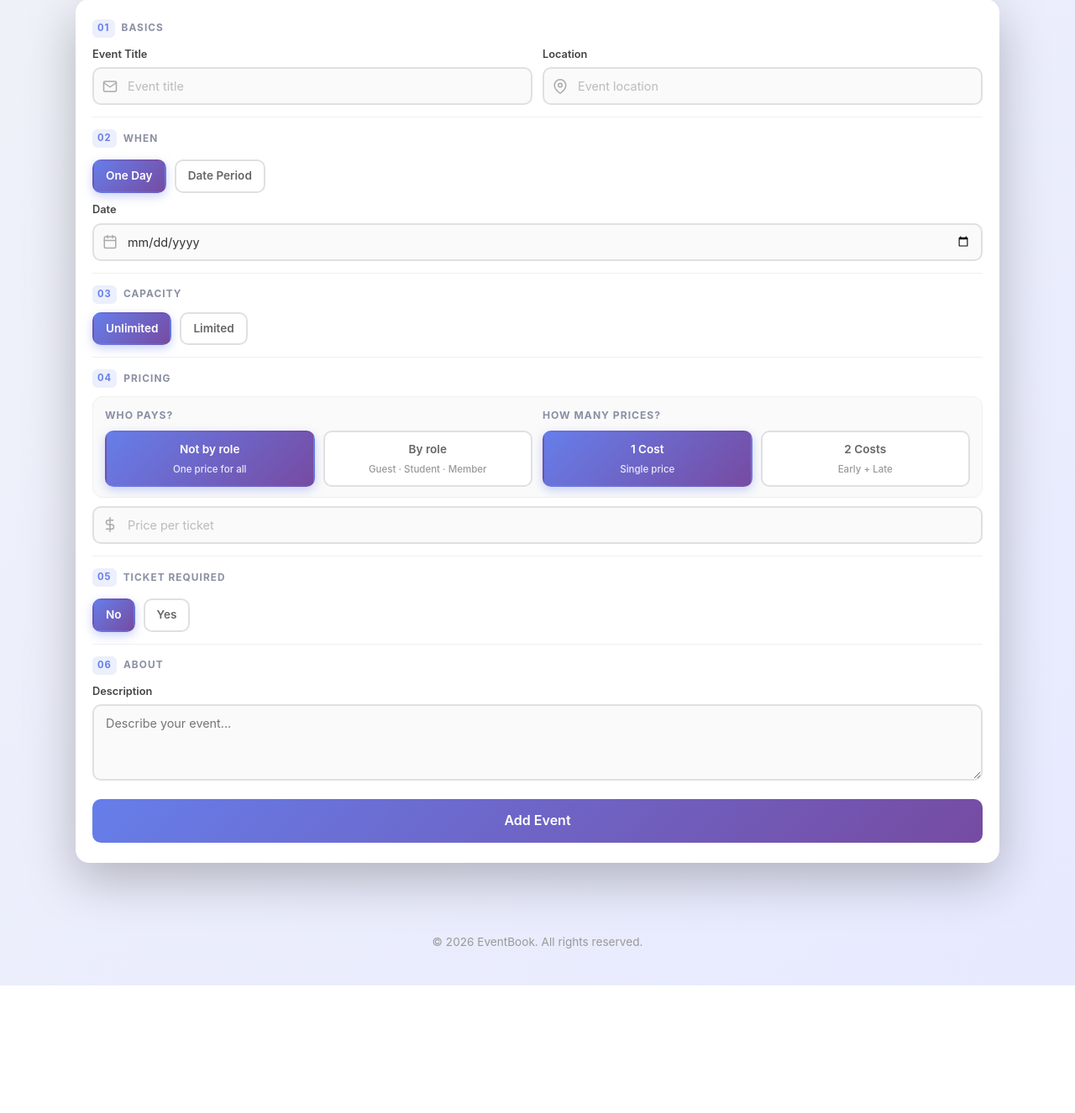
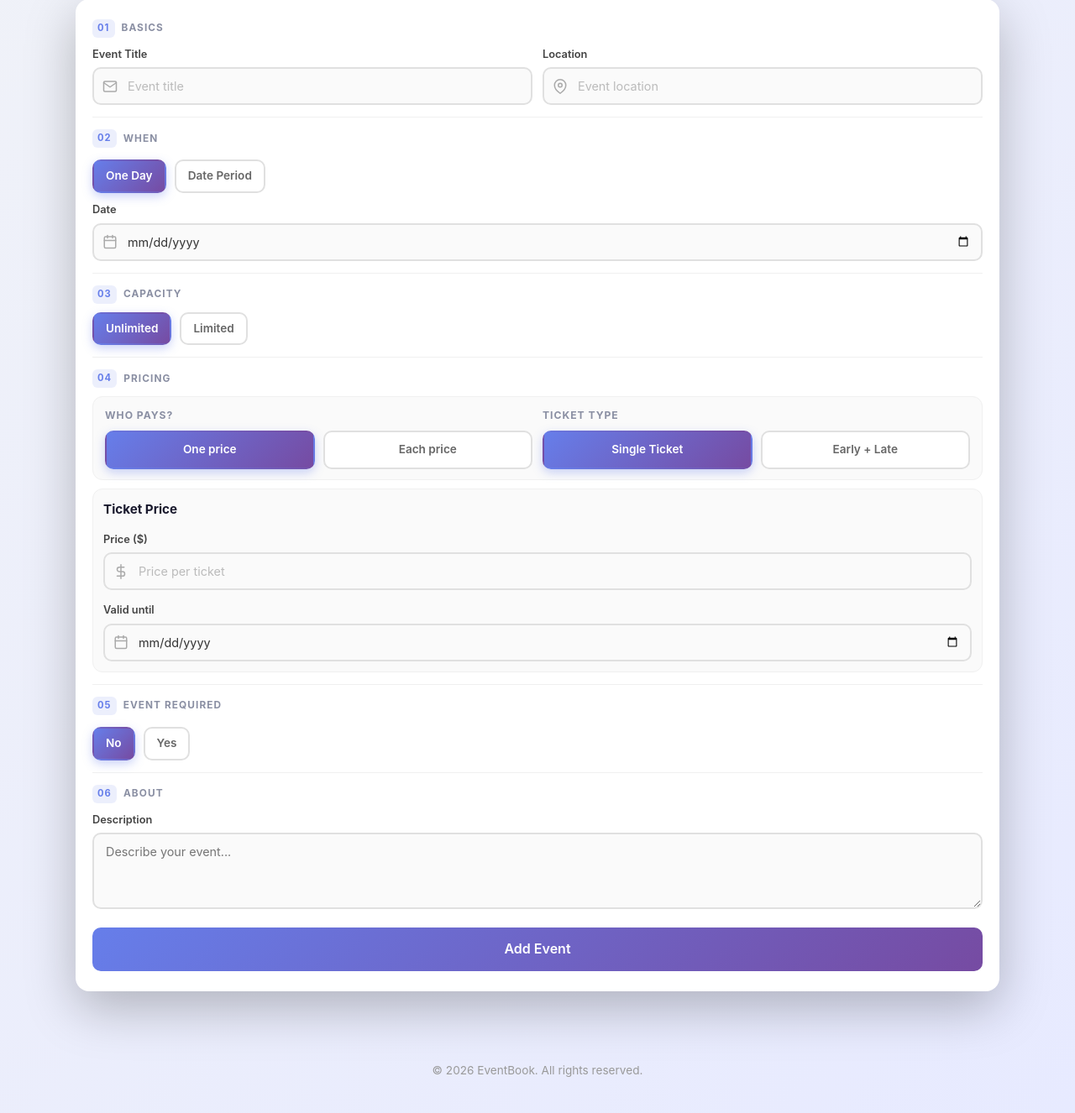
Before and after one commit to AkumaShachi/EventBook, a CodeIgniter app: page /database/home/add_event in a window 1280 px wide. Shown: the part 163-1489 px from the top of the page at 84% size. Before the commit the page ends 1337 px from the top, so only its background shows below. Run offline with CodeIgniter, Linux system fonts and the light colour scheme.

Commit message:
fix: update database configuration, enhance event pricing UI, and remove terms agreement from registration

```diff
--- a/application/config/database.php
+++ b/application/config/database.php
@@ -76,13 +76,13 @@ $query_builder = TRUE;
 $db['default'] = array(
 	'dsn'	=> '',
 	'hostname' => 'localhost',
-	'username' => '',
+	'username' => 'root',
 	'password' => '',
-	'database' => '',
+	'database' => 'booking_ticket',
 	'dbdriver' => 'mysqli',
 	'dbprefix' => '',
 	'pconnect' => FALSE,
-	'db_debug' => (ENVIRONMENT !== 'production'),
+	'db_debug' => (ENVIRONMENT !== 'development'),
 	'cache_on' => FALSE,
 	'cachedir' => '',
 	'char_set' => 'utf8',
--- a/application/views/home/add_event.php
+++ b/application/views/home/add_event.php
@@ -147,58 +147,74 @@ $ticketEvents = array(
                                 <div class="radio-group price-mode-group">
                                     <label class="radio-option">
                                         <input type="radio" name="eventRolePricing" value="no" checked>
-                                        <span>Not by role</span>
-                                        <span class="radio-hint">One price for all</span>
+                                        <span>One price</span>
                                     </label>
                                     <label class="radio-option">
                                         <input type="radio" name="eventRolePricing" value="yes">
-                                        <span>By role</span>
-                                        <span class="radio-hint">Guest · Student · Member</span>
+                                        <span>Each price</span>
                                     </label>
                                 </div>
                             </div>
                             <div class="price-mode-step">
-                                <span class="price-mode-label">How many prices?</span>
+                                <span class="price-mode-label">Ticket Type</span>
                                 <div class="radio-group price-mode-group">
                                     <label class="radio-option">
                                         <input type="radio" name="eventPriceType" value="single" checked>
-                                        <span>1 Cost</span>
-                                        <span class="radio-hint">Single price</span>
+                                        <span>Single Ticket</span>
                                     </label>
                                     <label class="radio-option">
                                         <input type="radio" name="eventPriceType" value="tiers">
-                                        <span>2 Costs</span>
-                                        <span class="radio-hint">Early + Late</span>
+                                        <span>Early + Late</span>
                                     </label>
                                 </div>
                             </div>
                         </div>
 
-                        <div class="input-wrapper" id="singlePriceField"><?php echo $i_dollar; ?>
+                        <div class="price-tiers" id="singlePriceField">
+                            <div class="price-tier">
+                                <div class="price-tier-title">Ticket Price</div>
+                                <div class="form-group">
+                                    <label for="eventPrice">Price ($)</label>
+                                    <div class="input-wrapper"><?php echo $i_dollar; ?>
                                         <input type="number" id="eventPrice" name="eventPrice" min="0" step="0.01" placeholder="Price per ticket">
+                                    </div>
+                                </div>
+                                <div class="form-group">
+                                    <label for="eventPriceDate">Valid until</label>
+                                    <div class="input-wrapper"><?php echo $i_cal; ?>
+                                        <input type="date" id="eventPriceDate" name="eventPriceDate">
+                                    </div>
+                                </div>
+                            </div>
                         </div>
 
                         <div class="price-tiers" id="singleRolePrices" style="display:none;">
                             <div class="price-tier">
                                 <div class="price-tier-title">Ticket Price</div>
-                                <div class="role-prices">
-                                    <div class="role-price-row">
+                                <div class="role-prices role-prices-dates">
+                                    <span class="role-price-head">role</span>
+                                    <span class="role-price-head">price</span>
+                                    <span class="role-price-head role-price-head-date">Valid until</span>
                                     <span class="role-price-label">Guest</span>
                                     <div class="input-wrapper"><?php echo $i_dollar; ?>
                                         <input type="number" id="priceGuest" name="guestPrice" min="0" step="0.01" placeholder="Price">
                                     </div>
+                                    <div class="input-wrapper"><?php echo $i_cal; ?>
+                                        <input type="date" id="priceGuestDate" name="priceGuestDate">
                                     </div>
-                                    <div class="role-price-row">
                                     <span class="role-price-label">Student</span>
                                     <div class="input-wrapper"><?php echo $i_dollar; ?>
                                         <input type="number" id="priceStudent" name="studentPrice" min="0" step="0.01" placeholder="Price">
                                     </div>
+                                    <div class="input-wrapper"><?php echo $i_cal; ?>
+                                        <input type="date" id="priceStudentDate" name="priceStudentDate">
                                     </div>
-                                    <div class="role-price-row">
                                     <span class="role-price-label">Member</span>
                                     <div class="input-wrapper"><?php echo $i_dollar; ?>
                                         <input type="number" id="priceMember" name="memberPrice" min="0" step="0.01" placeholder="Price">
                                     </div>
+                                    <div class="input-wrapper"><?php echo $i_cal; ?>
+                                        <input type="date" id="priceMemberDate" name="priceMemberDate">
                                     </div>
                                 </div>
                             </div>
@@ -206,9 +222,9 @@ $ticketEvents = array(
 
                         <div class="price-tiers" id="fixedTiersField" style="display:none;">
                             <div class="price-tier">
-                                <div class="price-tier-title">Early Cost</div>
+                                <div class="price-tier-title">Early Ticket Price</div>
                                 <div class="form-group">
-                                    <label for="earlyPrice">Early Price ($)</label>
+                                    <label for="earlyPrice">Price ($)</label>
                                     <div class="input-wrapper"><?php echo $i_dollar; ?>
                                         <input type="number" id="earlyPrice" name="earlyPrice" min="0" step="0.01" placeholder="Early price">
                                     </div>
@@ -221,7 +237,7 @@ $ticketEvents = array(
                                 </div>
                             </div>
                             <div class="price-tier">
-                                <div class="price-tier-title">Late Cost</div>
+                                <div class="price-tier-title">Late Ticket</div>
                                 <div class="form-group">
                                     <label for="latePrice">Late Price ($)</label>
                                     <div class="input-wrapper"><?php echo $i_dollar; ?>
@@ -239,60 +255,60 @@ $ticketEvents = array(
 
                         <div class="price-tiers" id="roleTiersField" style="display:none;">
                             <div class="price-tier">
-                                <div class="price-tier-title">Early Cost</div>
-                                <div class="role-prices">
-                                    <div class="role-price-row">
+                                <div class="price-tier-title">Early Ticket</div>
+                                <div class="role-prices role-prices-dates">
+                                    <span class="role-price-head">role</span>
+                                    <span class="role-price-head">price</span>
+                                    <span class="role-price-head role-price-head-date">Valid until</span>
                                     <span class="role-price-label">Guest</span>
                                     <div class="input-wrapper"><?php echo $i_dollar; ?>
                                         <input type="number" id="earlyGuest" name="earlyGuest" min="0" step="0.01" placeholder="Price">
                                     </div>
+                                    <div class="input-wrapper"><?php echo $i_cal; ?>
+                                        <input type="date" id="earlyGuestDate" name="earlyGuestDate">
                                     </div>
-                                    <div class="role-price-row">
                                     <span class="role-price-label">Student</span>
                                     <div class="input-wrapper"><?php echo $i_dollar; ?>
                                         <input type="number" id="earlyStudent" name="earlyStudent" min="0" step="0.01" placeholder="Price">
                                     </div>
+                                    <div class="input-wrapper"><?php echo $i_cal; ?>
+                                        <input type="date" id="earlyStudentDate" name="earlyStudentDate">
                                     </div>
-                                    <div class="role-price-row">
                                     <span class="role-price-label">Member</span>
                                     <div class="input-wrapper"><?php echo $i_dollar; ?>
                                         <input type="number" id="earlyMember" name="earlyMember" min="0" step="0.01" placeholder="Price">
                                     </div>
-                                    </div>
-                                </div>
-                                <div class="form-group">
-                                    <label for="roleEarlyDate">Valid until</label>
                                     <div class="input-wrapper"><?php echo $i_cal; ?>
-                                        <input type="date" id="roleEarlyDate" name="roleEarlyDate">
+                                        <input type="date" id="earlyMemberDate" name="earlyMemberDate">
                                     </div>
                                 </div>
                             </div>
                             <div class="price-tier">
-                                <div class="price-tier-title">Late Cost</div>
-                                <div class="role-prices">
-                                    <div class="role-price-row">
+                                <div class="price-tier-title">Late Ticket</div>
+                                <div class="role-prices role-prices-dates">
+                                    <span class="role-price-head">role</span>
+                                    <span class="role-price-head">price</span>
+                                    <span class="role-price-head role-price-head-date">Valid until</span>
                                     <span class="role-price-label">Guest</span>
                                     <div class="input-wrapper"><?php echo $i_dollar; ?>
                                         <input type="number" id="lateGuest" name="lateGuest" min="0" step="0.01" placeholder="Price">
                                     </div>
+                                    <div class="input-wrapper"><?php echo $i_cal; ?>
+                                        <input type="date" id="lateGuestDate" name="lateGuestDate">
                                     </div>
-                                    <div class="role-price-row">
                                     <span class="role-price-label">Student</span>
                                     <div class="input-wrapper"><?php echo $i_dollar; ?>
                                         <input type="number" id="lateStudent" name="lateStudent" min="0" step="0.01" placeholder="Price">
                                     </div>
+                                    <div class="input-wrapper"><?php echo $i_cal; ?>
+                                        <input type="date" id="lateStudentDate" name="lateStudentDate">
                                     </div>
-                                    <div class="role-price-row">
                                     <span class="role-price-label">Member</span>
                                     <div class="input-wrapper"><?php echo $i_dollar; ?>
                                         <input type="number" id="lateMember" name="lateMember" min="0" step="0.01" placeholder="Price">
                                     </div>
-                                    </div>
-                                </div>
-                                <div class="form-group">
-                                    <label for="roleLateDate">Valid until</label>
                                     <div class="input-wrapper"><?php echo $i_cal; ?>
-                                        <input type="date" id="roleLateDate" name="roleLateDate">
+                                        <input type="date" id="lateMemberDate" name="lateMemberDate">
                                     </div>
                                 </div>
                             </div>
@@ -300,7 +316,7 @@ $ticketEvents = array(
                     </div>
 
                     <div class="event-section">
-                        <span class="event-section-label"><span class="section-num">05</span> Ticket Required</span>
+                        <span class="event-section-label"><span class="section-num">05</span> Event Required</span>
                         <div class="radio-group">
                             <label class="radio-option">
                                 <input type="radio" name="eventRequiresTicket" value="no" checked>
--- a/assets/css/styles.css
+++ b/assets/css/styles.css
@@ -892,6 +892,26 @@ body {
 
 .role-price-row .input-wrapper {
     flex: 1;
+}
+
+.role-prices-dates {
+    display: grid;
+    grid-template-columns: 76px minmax(0, 1fr) minmax(0, 1.15fr);
+    column-gap: 10px;
+    row-gap: 8px;
+    align-items: center;
+}
+
+.role-price-head {
+    font-size: 0.72rem;
+    font-weight: 600;
+    color: #8a8fa3;
+    text-transform: uppercase;
+    letter-spacing: 0.04em;
+}
+
+.role-price-head-date {
+    text-align: left;
 }
 
 @media (max-width: 640px) {
--- a/assets/js/scrips.js
+++ b/assets/js/scrips.js
@@ -170,24 +170,6 @@ document.addEventListener('DOMContentLoaded', function () {
             } else if (fields.confirmPassword.value !== fields.password.value) {
                 showError(fields.confirmPassword);
                 valid = false;
-            }
-
-            var terms = document.getElementById('terms');
-            var termsError = document.getElementById('termsError');
-
-            if (!terms.checked) {
-                terms.classList.add('input-error');
-                if (!termsError) {
-                    termsError = document.createElement('span');
-                    termsError.id = 'termsError';
-                    termsError.className = 'error-message';
-                    terms.parentNode.appendChild(termsError);
-                }
-                termsError.textContent ;
-                valid = false;
-            } else {
-                terms.classList.remove('input-error');
-                if (termsError) termsError.textContent = '';
             }
 
             if (!valid) return;
@@ -470,12 +452,13 @@ document.addEventListener('DOMContentLoaded', function () {
                     ['early', 'late'].forEach(function (prefix) {
                         ['Guest', 'Student', 'Member'].forEach(function (role) {
                             checkPrice(prefix + role, role);
+                            checkTierDates(prefix, prefix + role + 'Date');
                         });
-                        checkTierDates(prefix, prefix === 'early' ? 'roleEarlyDate' : 'roleLateDate');
                     });
                 } else {
                     ['Guest', 'Student', 'Member'].forEach(function (role) {
                         checkPrice('price' + role, role);
+                        checkTierDates('price', 'price' + role + 'Date');
                     });
                 }
             } else {
@@ -486,6 +469,7 @@ document.addEventListener('DOMContentLoaded', function () {
                     });
                 } else {
                     checkPrice('eventPrice');
+                    checkTierDates('eventPrice', 'eventPriceDate');
                 }
             }
 
```
Also changed, not shown: application/views/auth/register.php (+0 -11 lines). Lines whose indentation alone changed are shown as unchanged.
